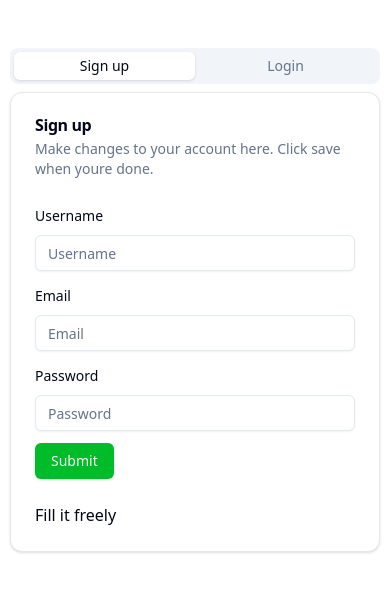
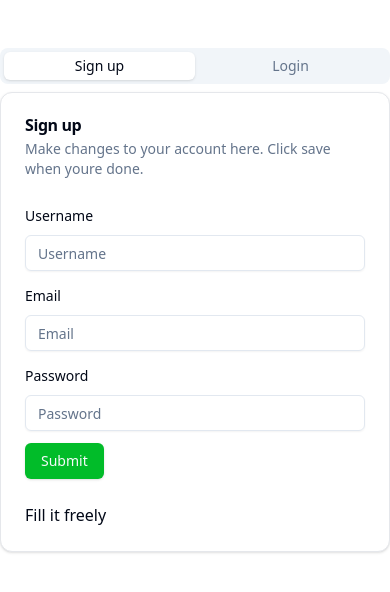
Before and after one commit to Shivamprasad45/Ytree, a Next.js app: page /Auth/Signup in a window 390 px wide. Shown: the top 592 px of the page. Built offline with nearby package versions, Linux system fonts and the light colour scheme.

Commit message:
fix a lot of signup

```diff
--- a/src/app/Auth/Signup/page.tsx
+++ b/src/app/Auth/Signup/page.tsx
@@ -24,14 +24,13 @@ import MaxWidthRappers from "@/components/MaxWidthRapper";
 export default function TabsDemo() {
   const router = useRouter();
 
-  const user: UserMessage | null = useSelector(signupSelector);
+  const user = useSelector(signupSelector);
 
   if (user && user.success) {
-    console.log("Sighup correctly");
     router.push("/Auth/Login");
   }
   const Login = useSelector(loginSelector);
-
+  console.log(Login);
   if (Login && Login.success) {
     router.push("/");
   }
--- a/src/components/MaxWidthRapper.tsx
+++ b/src/components/MaxWidthRapper.tsx
@@ -9,12 +9,7 @@ const MaxWidthRappers = ({
   className?: string;
 }) => {
   return (
-    <div
-      className={cn(
-        "mx-auto  w-full max-w-screen-xl px-2.5 md:px-20",
-        className
-      )}
-    >
+    <div className={cn("mx-auto  w-full max-w-screen-xl ", className)}>
       {children}
     </div>
   );
```
